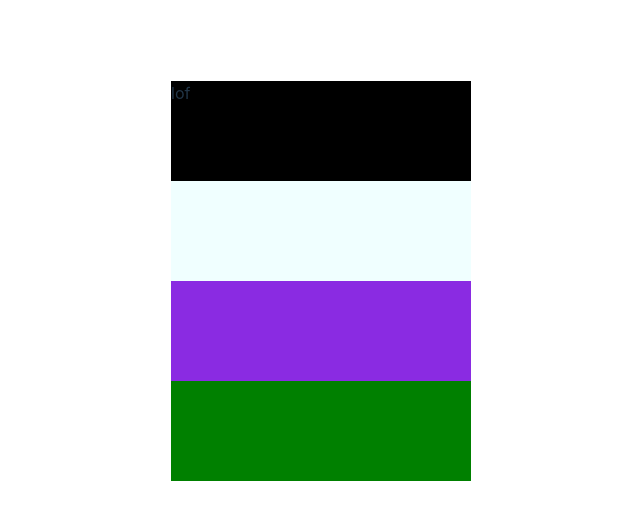
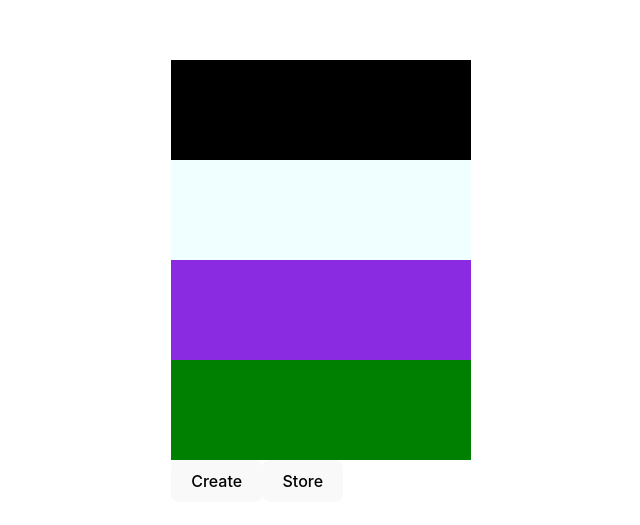
Before and after one commit to TrySquadDF/KEEPSHORT, a React (Vite) app: page / in a window 1280 px wide. Shown: the part 119-644 px from the top of the page, without its empty margins (319-959 px from the left). Built offline with nearby package versions, Linux system fonts and the light colour scheme.

Commit message:
Global: init store.

```diff
--- a/package.json
+++ b/package.json
@@ -10,6 +10,8 @@
   },
   "dependencies": {
     "@stitches/react": "^1.2.8",
+    "mobx": "^6.6.2",
+    "mobx-react-lite": "^3.4.0",
     "react": "^18.2.0",
     "react-dom": "^18.2.0"
   },
--- a/src/App.tsx
+++ b/src/App.tsx
@@ -1,8 +1,10 @@
 import { CSSProperties, useEffect, useMemo, useRef, useState } from "react";
-import reactLogo from "./assets/react.svg";
+
 import "./App.css";
 import { styled } from "@stitches/react";
 import { useDragonDrop } from "./hooks/useDragonDrop";
+import Store from "./store/store";
+import { observer } from "mobx-react-lite";
 
 const Card = styled("div", {
   width: "300px",
@@ -16,11 +18,13 @@ const CardList: Array<{
   background: CSSProperties["background"];
   text?: string;
 }> = [
-  { background: "black", text: "lof" },
+  { background: "black" },
   { background: "azure" },
   { background: "rgb(138, 43, 226)" },
   { background: "green" },
 ];
+
+console.log(Store.ListCard());
 
 function App() {
   const other = useDragonDrop();
@@ -55,6 +59,24 @@ function App() {
             </Card>
           );
         })}
+        <button
+          onClick={() => {
+            Store.creatCard({
+              styles: {
+                background: "red",
+              },
+            });
+          }}
+        >
+          Create
+        </button>
+        <button
+          onClick={() => {
+            console.log(Store.ListCard());
+          }}
+        >
+          Store
+        </button>
       </div>
       {/* <Card
         css={{
@@ -80,4 +102,4 @@ function App() {
   );
 }
 
-export default App;
+export default observer(App);
--- /dev/null
+++ b/src/store/store.ts
@@ -0,0 +1,15 @@
+import { CardOptions } from "../types/logicsType";
+
+class Store {
+  cards: Set<CardOptions> = new Set();
+
+  creatCard(card: CardOptions) {
+    this.cards.add(card);
+  }
+
+  ListCard() {
+    return [...this.cards];
+  }
+}
+
+export default new Store();
--- /dev/null
+++ b/src/types/logicsType.ts
@@ -0,0 +1,3 @@
+import { CSSProperties, ReactNode } from "react";
+
+export type CardOptions = { styles?: CSSProperties; content?: ReactNode };
```
Also changed, not shown: 1 other file (tests, documents, lock files or other folders).
